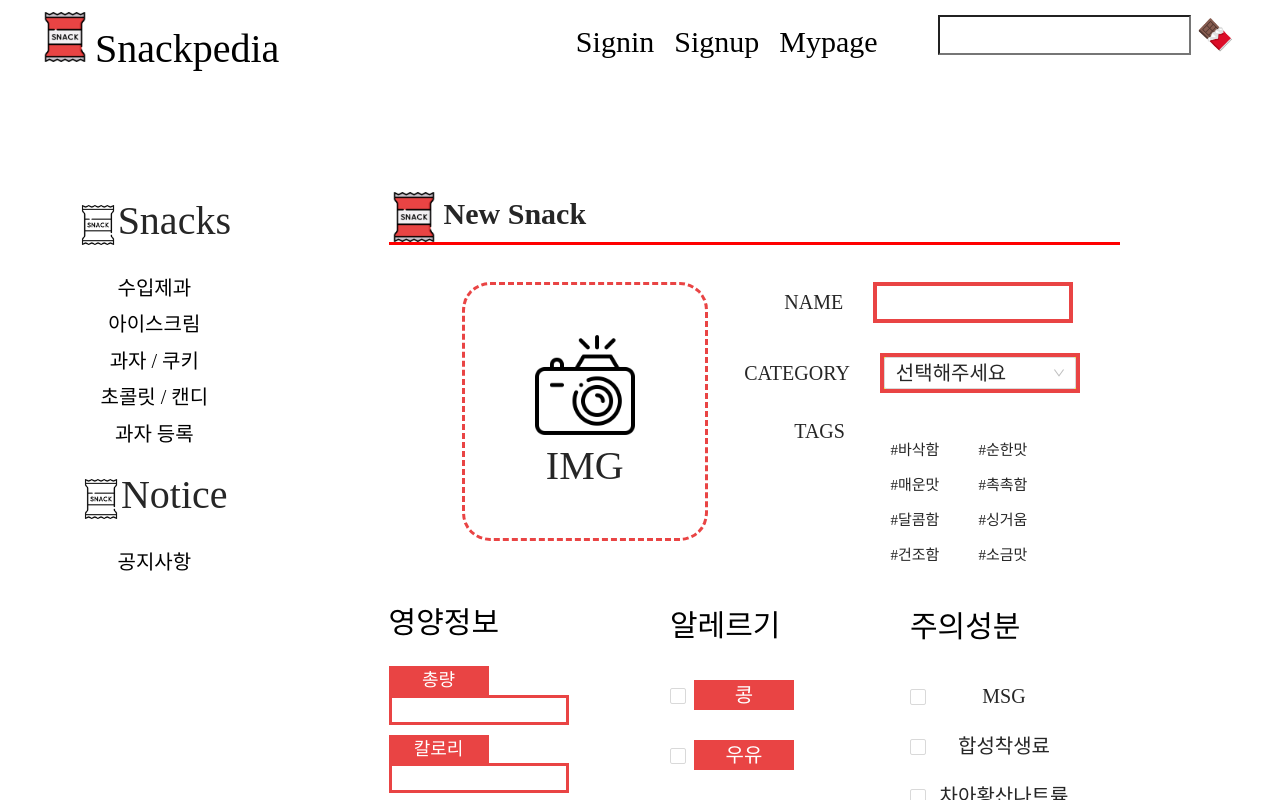
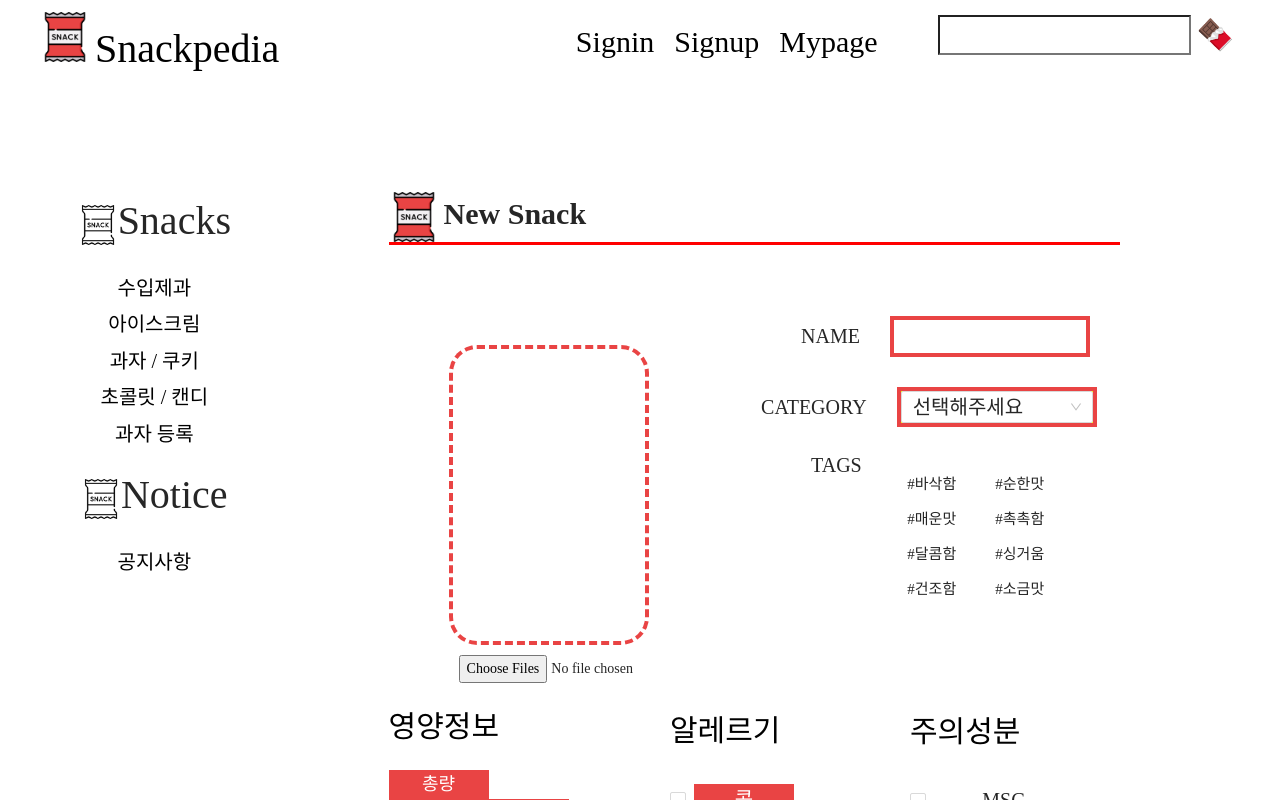
Before and after one commit to santos019/snackpedia-client, a React (Create React App) app: page /SnackRegister in a window 1280 px wide. Shown: the top 800 px of the page. Built offline with nearby package versions, Linux system fonts and the light colour scheme.

Commit message:
이미지업로드설정,태그4개설정

```diff
--- a/src/components/SnackRegister.jsx
+++ b/src/components/SnackRegister.jsx
@@ -11,7 +11,7 @@ import SnackTag,{oily,
   soft} from "./SnackTag";
 
 //import SnackAllergyCheck from "./SnackAllergyCheck";
-import SnackIntro from "./SnackIntro";
+import SnackUploadImg from "./SnackUploadImg";
 import "antd/dist/antd.css";
 import Register_Image from "../images/Register_Image.png";
 import "../css/SnackRegister.scss";
@@ -245,7 +245,8 @@ const SnackRegister = () => {
   const [snackProtein, setsnackProtein] = useState("");
   const [snackSodium, setsnackSodium] = useState("");
   const [snackSugar, setsnackSugar] = useState("");
-
+  const [imgBase64, setImgBase64] = useState(""); // 파일 base64
+  const [imgFile, setImgFile] = useState(null);	//파일
 
 
   const onsnackNameHandler = (event) => {
@@ -370,7 +371,21 @@ const SnackRegister = () => {
       });
 
   };
+  const handleChangeFile = (event) => {
+    let reader = new FileReader();
 
+    reader.onloadend = () => {
+      // 2. 읽기가 완료되면 아래코드가 실행됩니다.
+      const base64 = reader.result;
+      if (base64) {
+        setImgBase64(base64.toString()); // 파일 base64 상태 업데이트
+      }
+    }
+    if (event.target.files[0]) {
+      reader.readAsDataURL(event.target.files[0]); // 1. 파일을 읽어 버퍼에 저장합니다.
+      setImgFile(event.target.files[0]); // 파일 상태 업데이트
+    }
+  }
   return (
 
     <div className="RegisterMain">
@@ -379,9 +394,15 @@ const SnackRegister = () => {
         New Snack
       </div>
       <div className="RegisterImage">
-        <img src={Register_Image} alt="nav-logo" className="Register_Image" />
-        <p className="RegisterImgae_Text">IMG</p>
+        {/* <img src={Register_Image} alt="nav-logo" className="Register_Image" /> */}
+        <SnackUploadImg></SnackUploadImg>
+        {/* <p className="RegisterImgae_Text">IMG</p> */}
         {/* <input ref={Register_Image} type='file' className="Imageinputbtn" ></input> */}
+        {/* <div style={{"backgroundColor": "#efefef", "width":"150px", "height" : "150px"}}>
+      </div> */}
+      {/* <div>
+        <input type="file" name="imgFile" id="imgFile" onChange={handleChangeFile}/>
+      </div> */}
       </div>
       <div className="Register_data">
         <div className="Register_Name">
@@ -507,6 +528,7 @@ const SnackRegister = () => {
           등록
         </button>
       </div>
+
     </div>
   );
 };
--- a/src/components/SnackTag.js
+++ b/src/components/SnackTag.js
@@ -24,15 +24,29 @@ const tagsData = ["#바삭함", "#매운맛", "#달콤함", "#건조함"];
 const tagsData1 = ["#순한맛", "#촉촉함", "#싱거움", "#소금맛"];
 class SnackTag extends React.Component {
   state = {
-    selectedTags: ["Books"],
+    selectedTags: ["Books"]
   };
 
   handleChange(tag, checked) {
     const { selectedTags } = this.state;
-    const nextSelectedTags = checked
-      ? [...selectedTags, tag]
-      : selectedTags.filter((t) => t !== tag);
-    //console.log("You are interested in: ", nextSelectedTags);
+    const nextSelectedTags = selectedTags.length<5?
+    (checked
+    ? [...selectedTags, tag]
+    : selectedTags.filter((t) => t !== tag)):(checked
+    ? selectedTags
+    : selectedTags.filter((t) => t !== tag))
+    // const nextSelectedTags = checked
+    //   ? [...selectedTags, tag]
+    //   : selectedTags.filter((t) => t !== tag);
+    console.log("You are interested in: ", nextSelectedTags);
+    // if(checked==1)
+    // {
+    //   const nextSelectedTags=[...selectedTags, tag];
+    // }
+    // else{
+    //   constnextSelectedTags=selectedTags.filter((t) => t !== tag);
+    // }
+    console.log("checked = ", nextSelectedTags);
     this.setState({ selectedTags: nextSelectedTags });
     for(i=0;i<nextSelectedTags.length;i++)
 { //console.log("checked = ", i);
--- /dev/null
+++ b/src/components/SnackUploadImg.js
@@ -0,0 +1,159 @@
+import React, { useState, useEffect } from 'react';
+
+import axios,{ post } from 'axios';
+import Register_Image from "../images/Register_Image.png";
+//import { Button,InputGroup ,FormControl  } from 'react-bootstrap';
+//import { IoRemoveCircle } from "react-icons/io5";
+import {useHistory} from "react-router-dom"
+function SnackUploadImg() {
+  let history = useHistory();
+  const [imgBase64, setImgBase64] = useState([]); // 파일 base64
+  const [imgFile, setImgFile] = useState(null);	//파일
+  const [tag, setTag] = useState([]);
+  var images = []
+  var srr;
+  const handleChangeFile = (event) => {
+    console.log(event.target.files)
+    setImgFile(event.target.files);
+    //fd.append("file", event.target.files)
+    setImgBase64([]);
+    for(var i=0;i<event.target.files.length;i++){
+
+    if (event.target.files[i]) {
+      let reader = new FileReader();
+      reader.readAsDataURL(event.target.files[i]); // 1. 파일을 읽어 버퍼에 저장합니다.
+      // 파일 상태 업데이트
+      reader.onloadend = () => {
+        // 2. 읽기가 완료되면 아래코드가 실행됩니다.
+        const base64 = reader.result;
+        if (base64) {
+        //  images.push(base64.toString())
+        var base64Sub = base64.toString()
+        console.log("경로",srr);
+        setImgBase64(imgBase64 => [...imgBase64, base64Sub]);
+        //  setImgBase64(newObj);
+          // 파일 base64 상태 업데이트
+        //  console.log(images)
+        }
+      }
+    }
+  }
+
+  }
+  // const resetTag  = () => {
+  //   document.getElementById('innerinput').value = '';
+  // }
+  // useEffect(resetTag, [tag])
+
+  // const setTags = (e) => {
+  //   if(e.key == ' ' || e.key == 'Enter'){
+  //     if(document.getElementById('innerinput').value != ''){
+  //       setTag(tag => [...tag, e.target.value]);
+  //     }else{
+  //       alert("태그를 입력해주세요")
+  //       return false;
+  //     }
+
+
+  //   }
+  // }
+  // const deleteTag = (index) => {
+  //   var array = [...tag];
+  //   array.splice(index, 1);
+  //   setTag(array)
+  // }
+
+  // const setComments = (e) => {
+  //   setComment(e.target.value)
+  // }
+
+  const WriteBoard = async()=> {
+    if(imgFile == null){
+      alert("이미지를 등록 해주세요");
+      return false;
+    }
+    const fd = new FormData();
+    Object.values(imgFile).forEach((file) => fd.append("file", file));
+
+    // fd.append(
+    //   "tag",
+    // tag
+    // );
+    // fd.append(
+    //   "comment",
+    //   comment
+    //);
+
+
+    // axios(
+    //   {
+    //     url: '/board/WriteBoard.do',
+    //     method: 'post',
+    //     headers: {
+    //       "Content-Type": `multipart/form-data`,
+    //     },
+    //     data: fd ,
+    //     baseURL: 'http://localhost:8080'
+    //     //withCredentials: true,
+    //   }
+    // ).then(function (response) {
+    //  console.log(response)
+    // });
+    const fd2 = new FormData();
+    await axios.post('http://localhost:8080/board/WriteBoard.do', fd, {
+  headers: {
+    "Content-Type": `multipart/form-data; `,
+  }
+})
+.then((response) => {
+   if(response.data){
+    history.push("/MainBoard");
+  }
+})
+.catch((error) => {
+  // 예외 처리
+})
+  }
+    return (
+      <div class="FlexRow_c"  style={{ width:"300px"}}>
+      <div class="FlexCol_c">
+
+        {/* <div  class="outer-input FlexRow_ac" style={{minHeight:'70px',width:'700px',padding:'0px',textAlign:'left',overflow:'auto', background:"red"}}> */}
+        {/* <input class="innerinput" id="innerinput" style={{border:'0px',height:'30px',width:'120px',paddingLeft:'12px'}} placeholder="#tag" onKeyPress={setTags}></input> */}
+          {tag.map(((item,index) => {
+              return (<span>{item}</span>)
+          }))}
+        </div>
+        {/* <textarea name="text" class="feedback-input borderBox" id="comment" placeholder="Comment" style={{resize:'none'}} onChange={setComments}></textarea> */}
+        {/* <button onClick={WriteBoard} style={{border:'2px solid black',width:'700px',fontSize:'40px'}}>작성완료</button> */}
+      {/* </div> */}
+      {/* <label for="file" class="FlexCol_c" style={{border:'2px solid black',width:'100px',height:'100px',marginTop:'100px',fontSize:'40px'}}><strong>IMG UPLOAD </strong></label> */}
+      <div class="borderBox"  style={{width:'200px', height:"300px",marginTop:'100px',marginLeft:'60px',border:' 4px dashed #e94444',borderRadius: '2em'}}>
+
+      <div>
+
+      {imgBase64.map((item) => {
+       return(
+        <div>
+        <img
+          className="d-block w-100"
+          src={item}
+          alt="First slide"
+          style={{width:"100%",height:"100%",marginTop:"40%",marginBottom:"10%"}}
+        />
+
+      </div>
+
+       )
+      }) }
+</div>
+
+      </div>
+      <input type="file" id="file" style={{display:'visible', float:'left', marginLeft:'70px',marginTop:'10px'}} onChange={handleChangeFile} multiple="multiple" />
+
+      </div>
+    );
+  }
+
+
+  export default SnackUploadImg;
--- a/src/css/SnackRegister.scss
+++ b/src/css/SnackRegister.scss
@@ -15,11 +15,11 @@
   // background-color: blue;
 }
 .RegisterImage {
-  float: left;
-  margin-left: 10%;
-  margin-top: 5%;
-  border: 3px dashed #e94444;
-  border-radius: 2em;
+  // float: left;
+  // margin-left: 10%;
+  // margin-top: 5%;
+  // border: 3px dashed #e94444;
+  // border-radius: 2em;
 }
 .Register_Image {
   height: 100px;
@@ -59,8 +59,8 @@
 }
 
 .Register_data {
-  float: left;
-  margin-top: 5%;
+  float: right;
+  margin-top: -45%;
   margin-left: 5%;
 }
 .Confirm {
```
